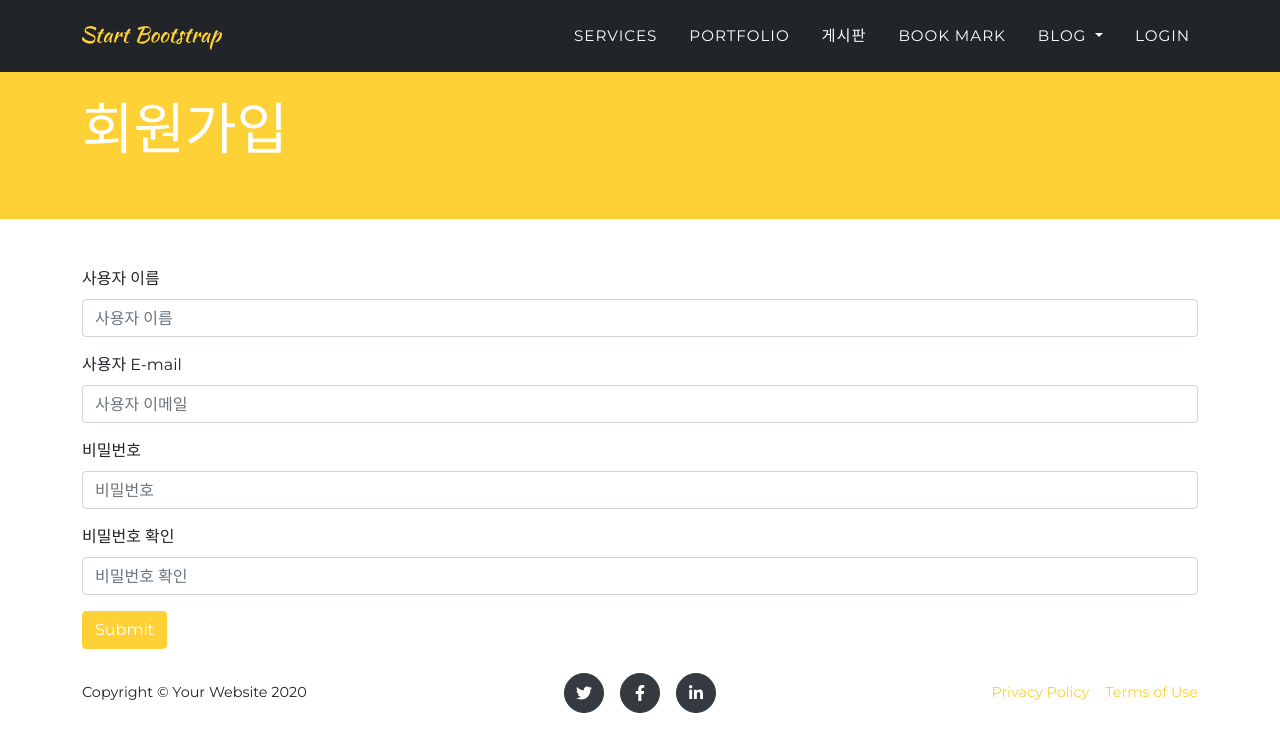
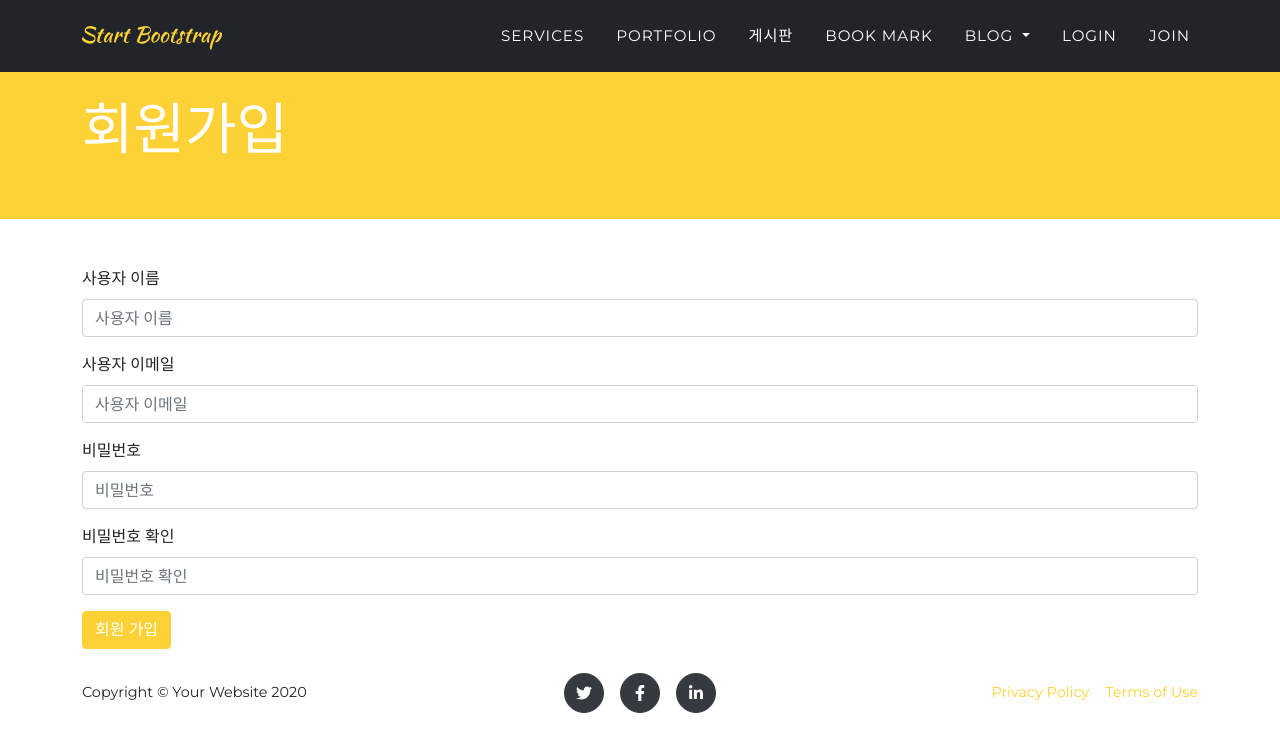
Before and after one commit to ThomasNam-study/read_community, a Django app: page /fcuser/register/ in a window 1280 px wide. Shown: the top 752 px of the page. Run offline with Django 3.2, Linux system fonts and the light colour scheme; some libraries are stand-ins or nearby versions; some web fonts are replaced.

Commit message:
회원 가입 - Form 으로 변경

```diff
--- a/fcuser/forms.py
+++ b/fcuser/forms.py
@@ -1,5 +1,5 @@
 from django import forms
-from django.contrib.auth.hashers import check_password
+from django.contrib.auth.hashers import check_password, make_password
 
 from fcuser.models import Fcuser
 
@@ -29,3 +29,49 @@ class LoginForm(forms.Form):
                     self.user_id = fcuser.id
             except Fcuser.DoesNotExist:
                 self.add_error('username', '아이디가 없습니다.')
+
+
+class RegisterForm(forms.Form):
+    username = forms.CharField(
+        error_messages={
+            'required': '사용자 이름을 입력해주세요'
+        },
+        label='사용자 이름',
+    )
+
+    useremail = forms.EmailField(
+        error_messages={
+            'required': '사용자 이메일을 입력해주세요'
+        },
+        label='사용자 이메일',
+    )
+
+    password = forms.CharField(label="비밀번호", widget=forms.PasswordInput, error_messages={
+        'required': '비밀번호를 입력해주세요'
+    })
+
+    re_password = forms.CharField(label="비밀번호 확인", widget=forms.PasswordInput, error_messages={
+        'required': '비밀번호를 입력해주세요'
+    })
+
+    def clean(self):
+        cleaned_data = super(RegisterForm, self).clean()
+
+        # username = cleaned_data.get("username")
+        password = cleaned_data.get("password")
+        re_password = cleaned_data.get("re_password")
+
+        if re_password and password and re_password == password:
+            username = cleaned_data.get("username")
+            useremail = cleaned_data.get("useremail")
+
+            fcuser = Fcuser(
+                username=username,
+                useremail=useremail,
+                password=make_password(password)
+            )
+
+            fcuser.save()
+
+        else:
+            self.add_error('password', '패스워드가 다릅니다..')
--- a/fcuser/templates/register.html
+++ b/fcuser/templates/register.html
@@ -11,25 +11,19 @@
             <form method="post" action=".">
                 {% csrf_token %}
 
-              <div class="form-group">
-                <label for="username">사용자 이름</label>
-                <input type="text" class="form-control" id="username" name="username" placeholder="사용자 이름">
-              </div>
+              {% for field in form %}
                 <div class="form-group">
-                <label for="username">사용자 E-mail</label>
-                <input type="text" class="form-control" id="useremail" name="useremail" placeholder="사용자 이메일">
-              </div>
-              <div class="form-group">
-                <label for="password">비밀번호</label>
-                <input type="password" class="form-control" id="password" name="password" placeholder="비밀번호">
-              </div>
+                    <label for="{{ field.id_for_label }}">{{ field.label }}</label>
+                    <input type="{{ field.field.widget.input_type }}" class="form-control" id="{{ field.id_for_label }}" name="{{ field.name }}" placeholder="{{ field.label }}">
+                </div>
 
-                <div class="form-group">
-                <label for="re-password">비밀번호 확인</label>
-                <input type="password" class="form-control" id="re-password" name="re-password" placeholder="비밀번호 확인">
-              </div>
+                    {% if field.errors %}
+                        <span style="color:red;">{{ field.errors }}</span>
+                    {% endif %}
 
-              <button type="submit" class="btn btn-primary">Submit</button>
+                {% endfor %}
+
+              <button type="submit" class="btn btn-primary">회원 가입</button>
             </form>
 
         </div>
--- a/fcuser/urls.py
+++ b/fcuser/urls.py
@@ -1,9 +1,10 @@
 from django.urls import path
 
 from fcuser import views
+from fcuser.views import RegisterView
 
 urlpatterns = [
-    path('register/', views.register),
+    path('register/', RegisterView.as_view()),
     path('login/', views.login),
     path('logout/', views.logout),
 ]
--- a/fcuser/views.py
+++ b/fcuser/views.py
@@ -2,7 +2,9 @@ from django.contrib.auth.hashers import make_password
 from django.shortcuts import render, redirect
 
 # Create your views here.
-from fcuser.forms import LoginForm
+from django.views.generic import FormView
+
+from fcuser.forms import LoginForm, RegisterForm
 from fcuser.models import Fcuser
 
 
@@ -25,28 +27,34 @@ def login(request):
     return render(request, 'login.html', {'form': form})
 
 
-def register(request):
-    if request.method == 'GET':
-        return render(request, 'register.html')
-    elif request.method == 'POST':
-        username = request.POST.get('username', None)
-        password = request.POST.get('password', None)
-        useremail = request.POST.get('useremail', None)
-        re_password = request.POST.get('re-password', None)
+class RegisterView(FormView):
+    template_name =  'register.html'
+    form_class = RegisterForm
+    success_url = '/'
 
-        res_data = {}
-
-        if not (username and password and re_password and useremail):
-            res_data['error'] = '모든 값을 입력해야 됩니다.'
-        elif password != re_password:
-            res_data['error'] = '비밀번호가 다릅니다.'
-        else:
-            fcuser = Fcuser(
-                username=username,
-                useremail=useremail,
-                password=make_password(password)
-            )
-
-            fcuser.save()
-
-        return render(request, 'register.html', res_data)
+# def register(request):
+#     if request.method == 'GET':
+#         form = RegisterForm()
+#         return render(request, 'register.html', {'form': form})
+#     elif request.method == 'POST':
+#         username = request.POST.get('username', None)
+#         password = request.POST.get('password', None)
+#         useremail = request.POST.get('useremail', None)
+#         re_password = request.POST.get('re-password', None)
+#
+#         res_data = {}
+#
+#         if not (username and password and re_password and useremail):
+#             res_data['error'] = '모든 값을 입력해야 됩니다.'
+#         elif password != re_password:
+#             res_data['error'] = '비밀번호가 다릅니다.'
+#         else:
+#             fcuser = Fcuser(
+#                 username=username,
+#                 useremail=useremail,
+#                 password=make_password(password)
+#             )
+#
+#             fcuser.save()
+#
+#         return render(request, 'register.html', res_data)
--- a/templates/base.html
+++ b/templates/base.html
@@ -59,6 +59,7 @@
                     <li class="nav-item"><a class="nav-link js-scroll-trigger" href="/fcuser/logout/">Logout</a></li>
                 {% else %}
                     <li class="nav-item"><a class="nav-link js-scroll-trigger" href="/fcuser/login/">Login</a></li>
+                    <li class="nav-item"><a class="nav-link js-scroll-trigger" href="/fcuser/register/">Join</a></li>
                 {% endif %}
             </ul>
         </div>
```
